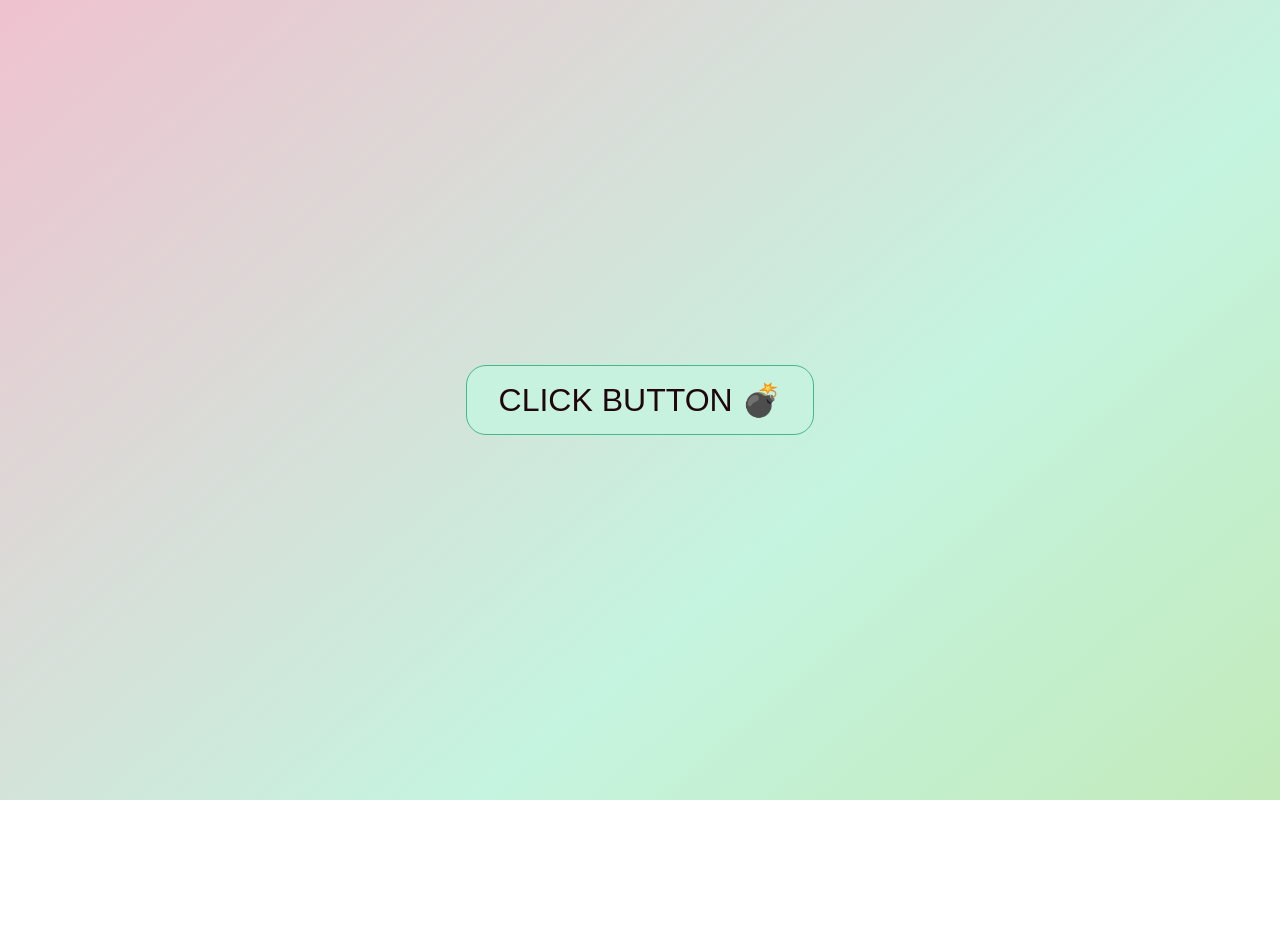
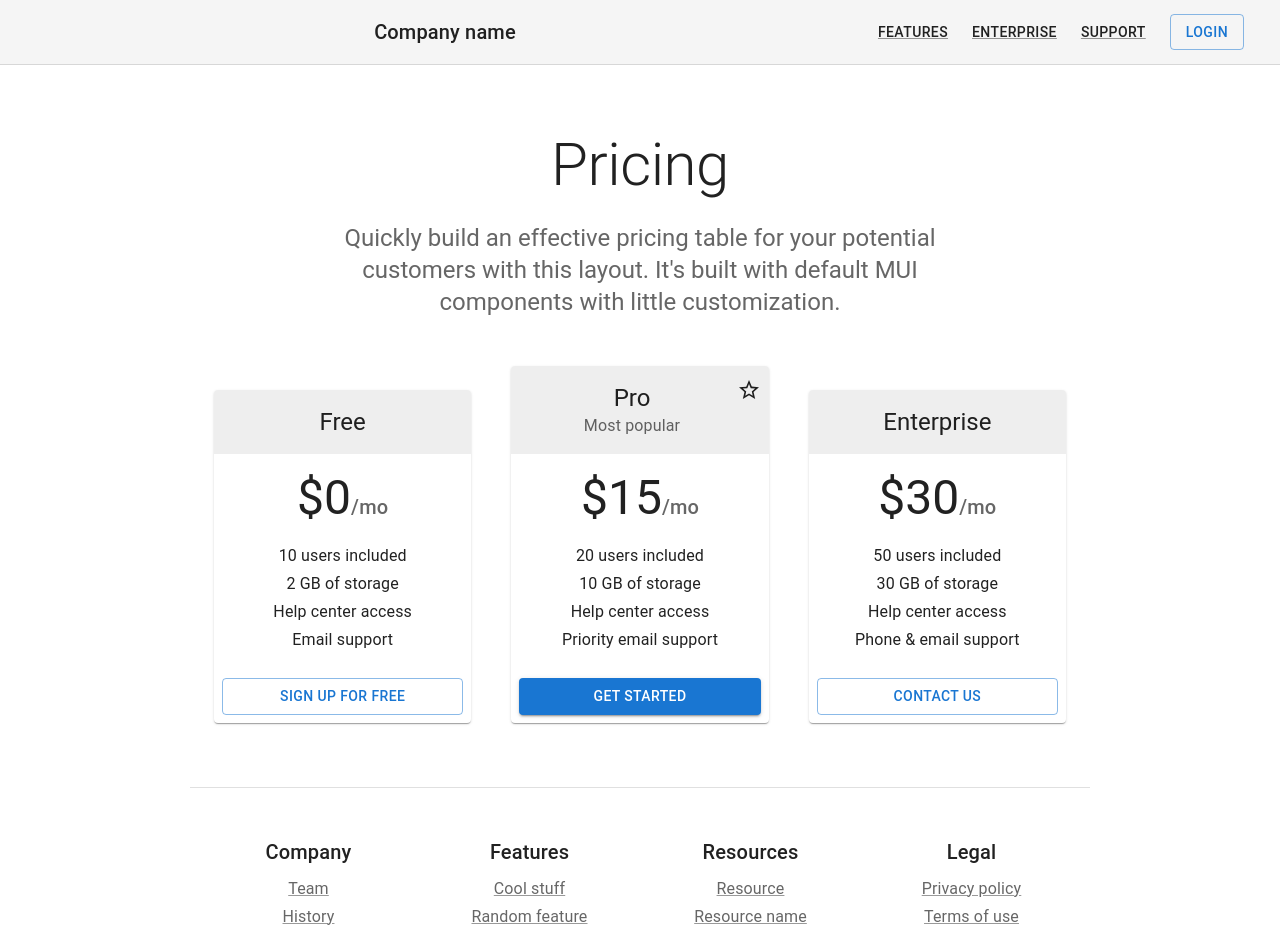
Before and after one commit to joebumbulis/button_react_2, a React (Create React App) app: page / in a window 1280 px wide. Shown: the top 935 px of the page. Before the commit the page ends 800 px from the top, so only its background shows below. Built offline with nearby package versions, Linux system fonts and the light colour scheme.

Commit message:
adds picing page update

```diff
--- a/package.json
+++ b/package.json
@@ -5,6 +5,8 @@
   "dependencies": {
     "@emotion/react": "^11.8.1",
     "@emotion/styled": "^11.8.1",
+    "@fontsource/roboto": "^4.5.3",
+    "@mui/icons-material": "^5.5.0",
     "@mui/material": "^5.5.0",
     "@testing-library/jest-dom": "^5.11.4",
     "@testing-library/react": "^11.1.0",
--- a/src/App.js
+++ b/src/App.js
@@ -1,18 +1,15 @@
 import './styling/App.css';
-import React, { useState } from 'react';
-import Button from './button';
+import React from 'react';
+import Pricing from './Pricing';
+// import CustomButton from './customButton';
 
 function App() {
-  const [displayText, setDisplayText] = useState(false);
-
-  const textToDisplay = <div className="display-text">Right Meow!💥😸</div>;
+  // const [displayText, setDisplayText] = useState(false);
 
   return (
     <div className="App">
-      <header className="App-header">
-        <Button onClick={() => setDisplayText(true)} />
-        {displayText && textToDisplay}
-      </header>
+      <Pricing />
+      {/* <CustomButton onClick={setDisplayText} displayText={displayText} /> */}
     </div>
   );
 }
--- /dev/null
+++ b/src/Pricing.js
@@ -0,0 +1,264 @@
+import * as React from 'react';
+import AppBar from '@mui/material/AppBar';
+import Box from '@mui/material/Box';
+import Button from '@mui/material/Button';
+import Card from '@mui/material/Card';
+import CardActions from '@mui/material/CardActions';
+import CardContent from '@mui/material/CardContent';
+import CardHeader from '@mui/material/CardHeader';
+import CssBaseline from '@mui/material/CssBaseline';
+import Grid from '@mui/material/Grid';
+import StarIcon from '@mui/icons-material/StarBorder';
+import Toolbar from '@mui/material/Toolbar';
+import Typography from '@mui/material/Typography';
+import Link from '@mui/material/Link';
+import GlobalStyles from '@mui/material/GlobalStyles';
+import Container from '@mui/material/Container';
+
+function Copyright() {
+  return (
+    <Typography variant="body2" color="text.secondary" align="center">
+      {'Copyright © '}
+      <Link color="inherit" href="https://mui.com/">
+        Your Website
+      </Link>
+      {' '}
+      {new Date().getFullYear()}
+      {'.'}
+    </Typography>
+  );
+}
+
+const tiers = [
+  {
+    title: 'Free',
+    price: '0',
+    description: [
+      '10 users included',
+      '2 GB of storage',
+      'Help center access',
+      'Email support',
+    ],
+    buttonText: 'Sign up for free',
+    buttonVariant: 'outlined',
+  },
+  {
+    title: 'Pro',
+    subheader: 'Most popular',
+    price: '15',
+    description: [
+      '20 users included',
+      '10 GB of storage',
+      'Help center access',
+      'Priority email support',
+    ],
+    buttonText: 'Get started',
+    buttonVariant: 'contained',
+  },
+  {
+    title: 'Enterprise',
+    price: '30',
+    description: [
+      '50 users included',
+      '30 GB of storage',
+      'Help center access',
+      'Phone & email support',
+    ],
+    buttonText: 'Contact us',
+    buttonVariant: 'outlined',
+  },
+];
+
+const footers = [
+  {
+    title: 'Company',
+    description: ['Team', 'History', 'Contact us', 'Locations'],
+  },
+  {
+    title: 'Features',
+    description: [
+      'Cool stuff',
+      'Random feature',
+      'Team feature',
+      'Developer stuff',
+      'Another one',
+    ],
+  },
+  {
+    title: 'Resources',
+    description: ['Resource', 'Resource name', 'Another resource', 'Final resource'],
+  },
+  {
+    title: 'Legal',
+    description: ['Privacy policy', 'Terms of use'],
+  },
+];
+
+function PricingContent() {
+  return (
+    <>
+      <GlobalStyles styles={{ ul: { margin: 0, padding: 0, listStyle: 'none' } }} />
+      <CssBaseline />
+      <AppBar
+        position="static"
+        color="default"
+        elevation={0}
+        sx={{ borderBottom: (theme) => `1px solid ${theme.palette.divider}` }}
+      >
+        <Toolbar sx={{ flexWrap: 'wrap' }}>
+          <Typography variant="h6" color="inherit" noWrap sx={{ flexGrow: 1 }}>
+            Company name
+          </Typography>
+          <nav>
+            <Link
+              variant="button"
+              color="text.primary"
+              href="#"
+              sx={{ my: 1, mx: 1.5 }}
+            >
+              Features
+            </Link>
+            <Link
+              variant="button"
+              color="text.primary"
+              href="#"
+              sx={{ my: 1, mx: 1.5 }}
+            >
+              Enterprise
+            </Link>
+            <Link
+              variant="button"
+              color="text.primary"
+              href="#"
+              sx={{ my: 1, mx: 1.5 }}
+            >
+              Support
+            </Link>
+          </nav>
+          <Button href="#" variant="outlined" sx={{ my: 1, mx: 1.5 }}>
+            Login
+          </Button>
+        </Toolbar>
+      </AppBar>
+      {/* Hero unit */}
+      <Container disableGutters maxWidth="sm" component="main" sx={{ pt: 8, pb: 6 }}>
+        <Typography
+          component="h1"
+          variant="h2"
+          align="center"
+          color="text.primary"
+          gutterBottom
+        >
+          Pricing
+        </Typography>
+        <Typography variant="h5" align="center" color="text.secondary" component="p">
+          Quickly build an effective pricing table for your potential customers with
+          this layout. It&apos;s built with default MUI components with little
+          customization.
+        </Typography>
+      </Container>
+      {/* End hero unit */}
+      <Container maxWidth="md" component="main">
+        <Grid container spacing={5} alignItems="flex-end">
+          {tiers.map((tier) => (
+            // Enterprise card is full width at sm breakpoint
+            <Grid
+              item
+              key={tier.title}
+              xs={12}
+              sm={tier.title === 'Enterprise' ? 12 : 6}
+              md={4}
+            >
+              <Card>
+                <CardHeader
+                  title={tier.title}
+                  subheader={tier.subheader}
+                  titleTypographyProps={{ align: 'center' }}
+                  action={tier.title === 'Pro' ? <StarIcon /> : null}
+                  subheaderTypographyProps={{
+                    align: 'center',
+                  }}
+                  sx={{
+                    backgroundColor: (theme) => (theme.palette.mode === 'light'
+                      ? theme.palette.grey[200]
+                      : theme.palette.grey[700]),
+                  }}
+                />
+                <CardContent>
+                  <Box
+                    sx={{
+                      display: 'flex',
+                      justifyContent: 'center',
+                      alignItems: 'baseline',
+                      mb: 2,
+                    }}
+                  >
+                    <Typography component="h2" variant="h3" color="text.primary">
+                      $
+                      {tier.price}
+                    </Typography>
+                    <Typography variant="h6" color="text.secondary">
+                      /mo
+                    </Typography>
+                  </Box>
+                  <ul>
+                    {tier.description.map((line) => (
+                      <Typography
+                        component="li"
+                        variant="subtitle1"
+                        align="center"
+                        key={line}
+                      >
+                        {line}
+                      </Typography>
+                    ))}
+                  </ul>
+                </CardContent>
+                <CardActions>
+                  <Button fullWidth variant={tier.buttonVariant}>
+                    {tier.buttonText}
+                  </Button>
+                </CardActions>
+              </Card>
+            </Grid>
+          ))}
+        </Grid>
+      </Container>
+      {/* Footer */}
+      <Container
+        maxWidth="md"
+        component="footer"
+        sx={{
+          borderTop: (theme) => `1px solid ${theme.palette.divider}`,
+          mt: 8,
+          py: [3, 6],
+        }}
+      >
+        <Grid container spacing={4} justifyContent="space-evenly">
+          {footers.map((footer) => (
+            <Grid item xs={6} sm={3} key={footer.title}>
+              <Typography variant="h6" color="text.primary" gutterBottom>
+                {footer.title}
+              </Typography>
+              <ul>
+                {footer.description.map((item) => (
+                  <li key={item}>
+                    <Link href="#" variant="subtitle1" color="text.secondary">
+                      {item}
+                    </Link>
+                  </li>
+                ))}
+              </ul>
+            </Grid>
+          ))}
+        </Grid>
+        <Copyright sx={{ mt: 5 }} />
+      </Container>
+      {/* End footer */}
+    </>
+  );
+}
+
+export default function Pricing() {
+  return <PricingContent />;
+}
--- a/src/button.js
+++ /dev/null
@@ -1,18 +0,0 @@
-import React from 'react';
-import { func } from 'prop-types';
-
-const Button = ({ onClick }) => (
-  <button type="button" id="easy-button" className="button" onClick={onClick}>
-    CLICK BUTTON 💣
-  </button>
-);
-
-Button.propTypes = {
-  onClick: func,
-};
-
-Button.defaultProps = {
-  onClick: () => { },
-};
-
-export default Button;
--- /dev/null
+++ b/src/customButton.js
@@ -0,0 +1,23 @@
+import React from 'react';
+import { func } from 'prop-types';
+
+const textToDisplay = <div className="display-text">Right Meow!💥😸</div>;
+const CustomButton = ({ onClick, displayText }) => (
+
+  <button type="button" id="easy-button" className="button" onClick={onClick}>
+    CLICK BUTTON 💣
+    { displayText && textToDisplay}
+  </button>
+);
+
+CustomButton.propTypes = {
+  onClick: func,
+  displayText: Boolean,
+};
+
+CustomButton.defaultProps = {
+  onClick: () => { },
+  displayText: false,
+};
+
+export default CustomButton;
```
Also changed, not shown: 2 other files (tests, documents, lock files or other folders).
